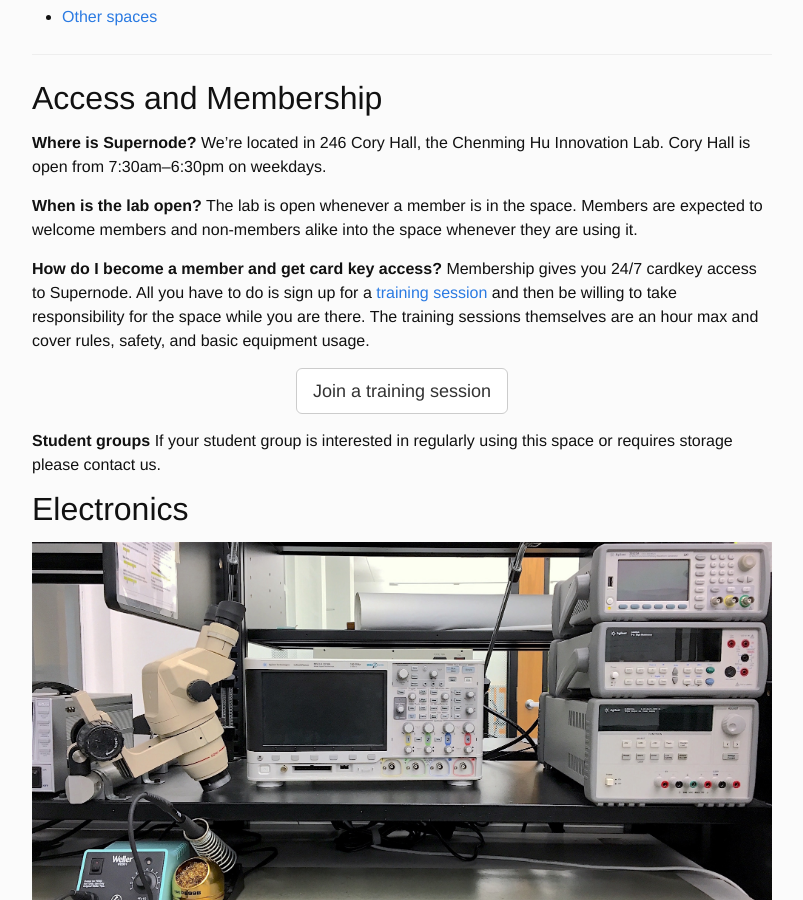
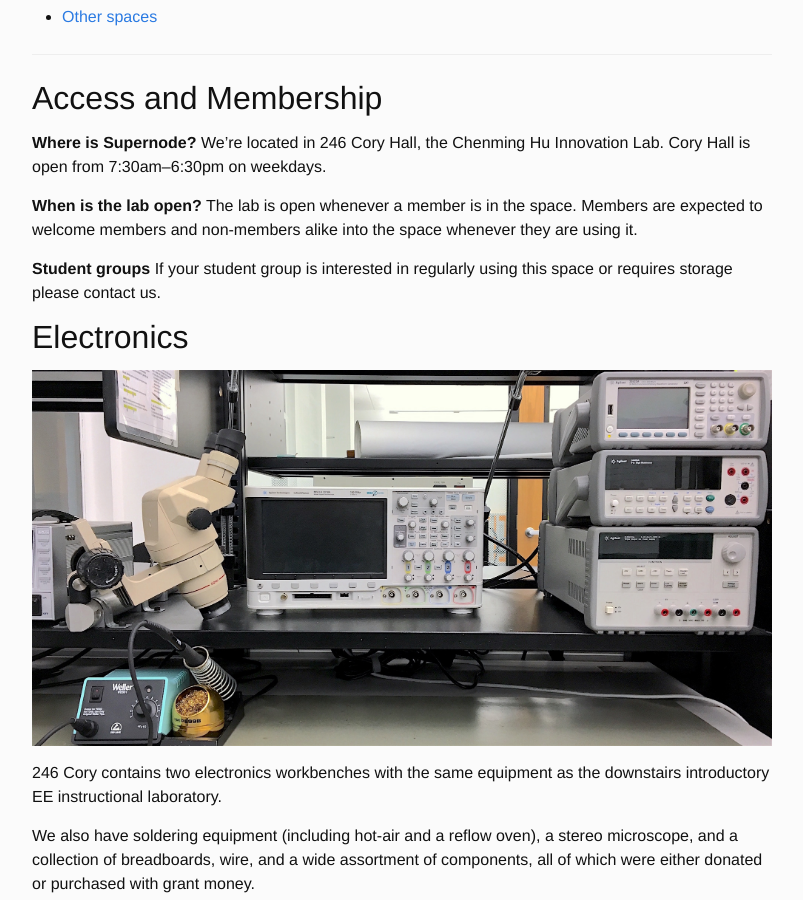
Before and after one commit to ucb-supernode/website, a Jekyll site: the page built from about.md, in a window 1280 px wide and 900 px high, scrolled down 923 px. Shown: the whole window, without its empty margins (238-1041 px from the left). Built offline with Jekyll 4.4.1, drawn with Linux system fonts in a browser that asks for light colours.

Commit message:
Remove training links

```diff
--- a/about.md
+++ b/about.md
@@ -26,12 +26,6 @@ Access and Membership
 **Where is Supernode?** We're located in 246 Cory Hall, the Chenming Hu Innovation Lab. Cory Hall is open from 7:30am–6:30pm on weekdays.
 
 **When is the lab open?** The lab is open whenever a member is in the space. Members are expected to welcome members and non-members alike into the space whenever they are using it.
-
-**How do I become a member and get card key access?** Membership gives you 24/7 cardkey access to Supernode. All you have to do is sign up for a [training session](https://supernode.berkeley.edu/training/) and then be willing to take responsibility for the space while you are there. The training sessions themselves are an hour max and cover rules, safety, and basic equipment usage.
-
-<p style="text-align: center;">
-<a class="btn btn-lg btn-default" href="https://supernode.berkeley.edu/training/">Join a training session</a>
-</p>
 
 **Student groups** If your student group is interested in regularly using this space or requires storage please contact us.
 
```
Also changed, not shown: _includes/intro.md (+0 -1 lines).
